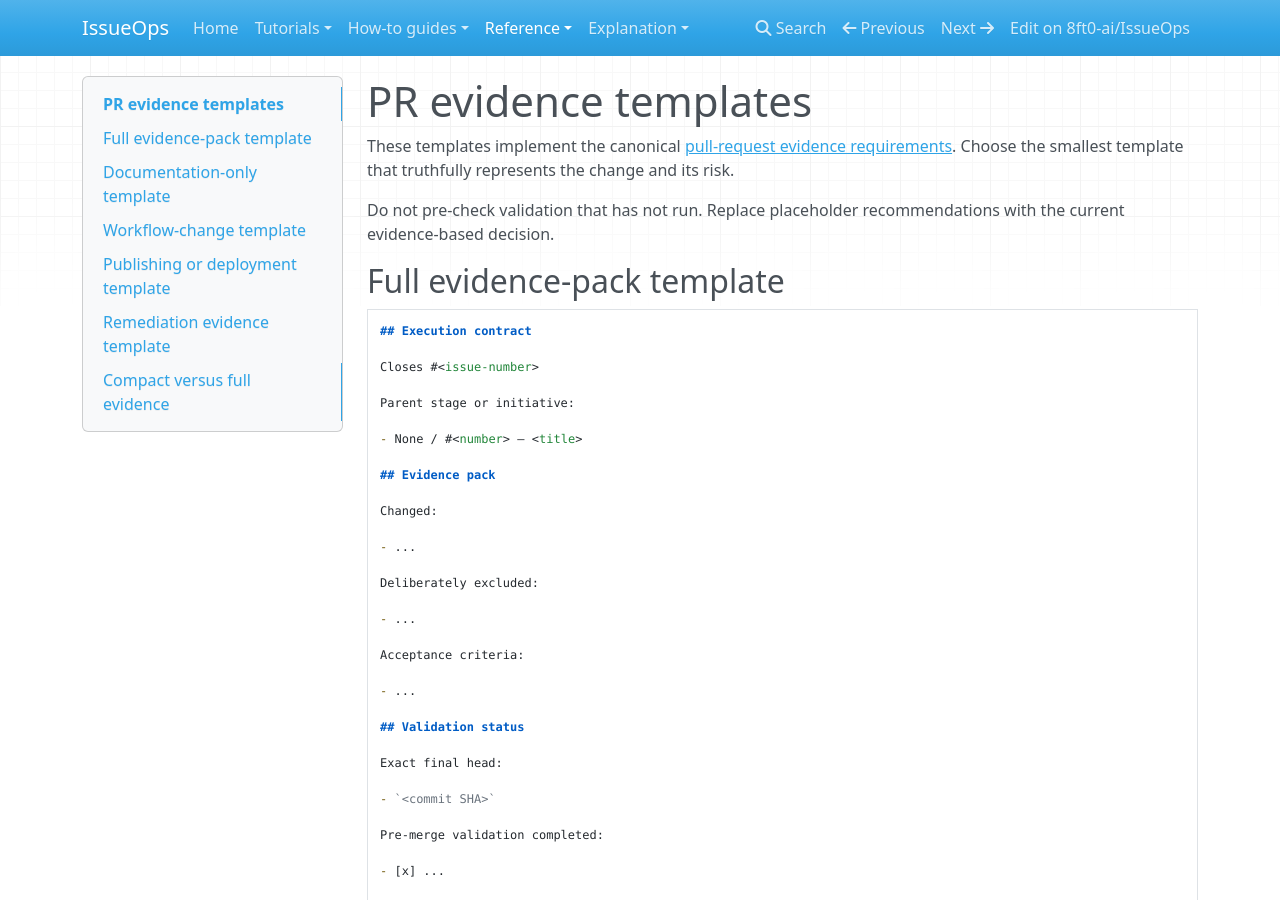
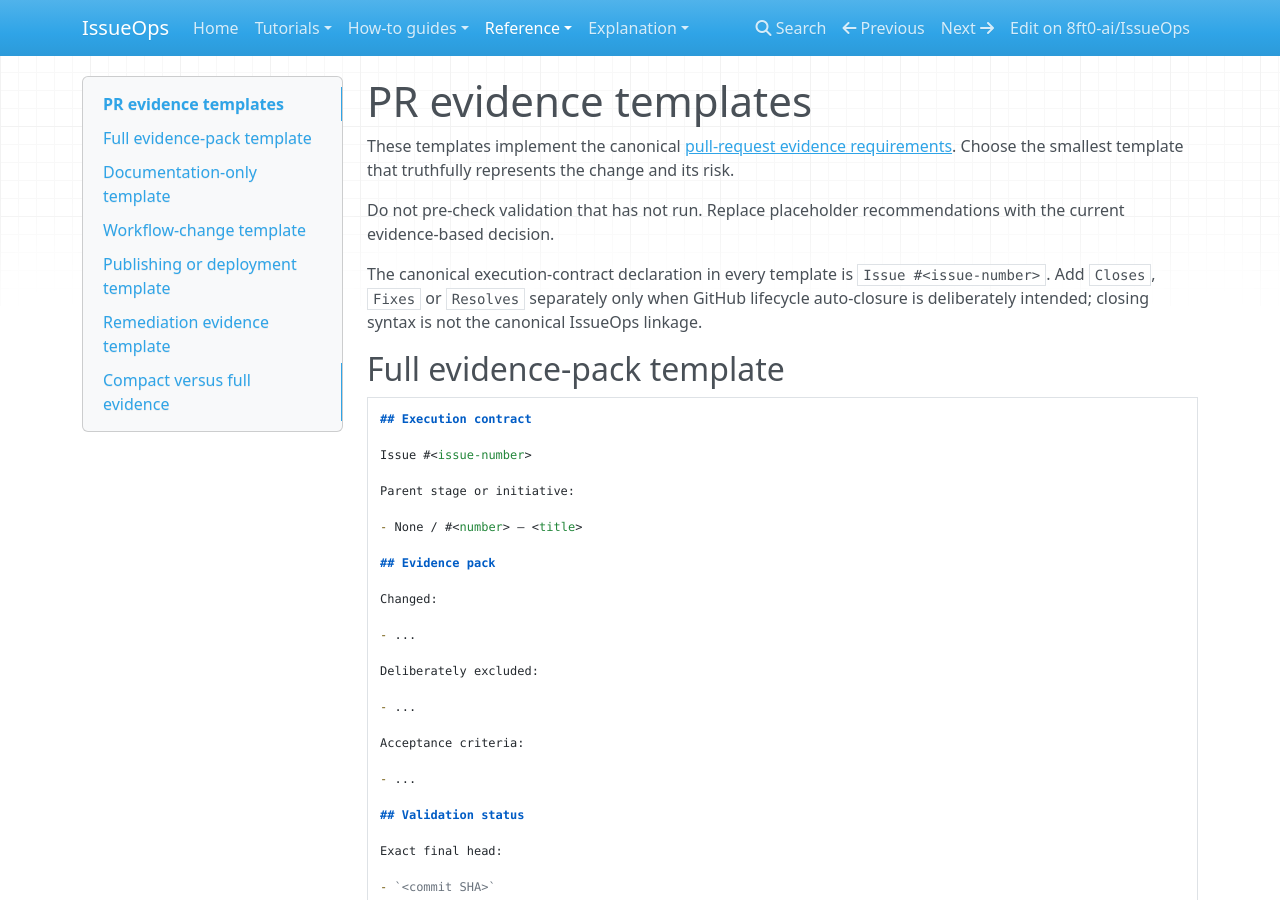
Before and after one commit to 8ft0-ai/IssueOps, an MkDocs documentation site: the page built from docs/reference/pr-evidence-templates.md, in a window 1280 px wide and 900 px high. Built offline with MkDocs 1.6.1, drawn with Linux system fonts in a browser that asks for light colours; nearby versions of some CDN libraries; some of the changed text lies outside the part shown.

Commit message:
Use canonical linkage in PR evidence templates

`````diff
--- a/docs/reference/pr-evidence-templates.md
+++ b/docs/reference/pr-evidence-templates.md
@@ -4,12 +4,14 @@ These templates implement the canonical [pull-request evidence requirements](pr-
 
 Do not pre-check validation that has not run. Replace placeholder recommendations with the current evidence-based decision.
 
+The canonical execution-contract declaration in every template is `Issue #<issue-number>`. Add `Closes`, `Fixes` or `Resolves` separately only when GitHub lifecycle auto-closure is deliberately intended; closing syntax is not the canonical IssueOps linkage.
+
 ## Full evidence-pack template
 
 ````md
 ## Execution contract
 
-Closes #<issue-number>
+Issue #<issue-number>
 
 Parent stage or initiative:
 
@@ -93,7 +95,7 @@ Use the full template when a change crosses risk areas, changes workflows or per
 ````md
 ## Execution contract
 
-Closes #<issue-number>
+Issue #<issue-number>
 
 ## Evidence pack
 
@@ -151,7 +153,7 @@ Final recommendation:
 ````md
 ## Execution contract
 
-Closes #<issue-number>
+Issue #<issue-number>
 
 ## Evidence pack
 
@@ -213,7 +215,7 @@ Final recommendation:
 ````md
 ## Execution contract
 
-Closes #<issue-number>
+Issue #<issue-number>
 
 ## Evidence pack
 
`````
